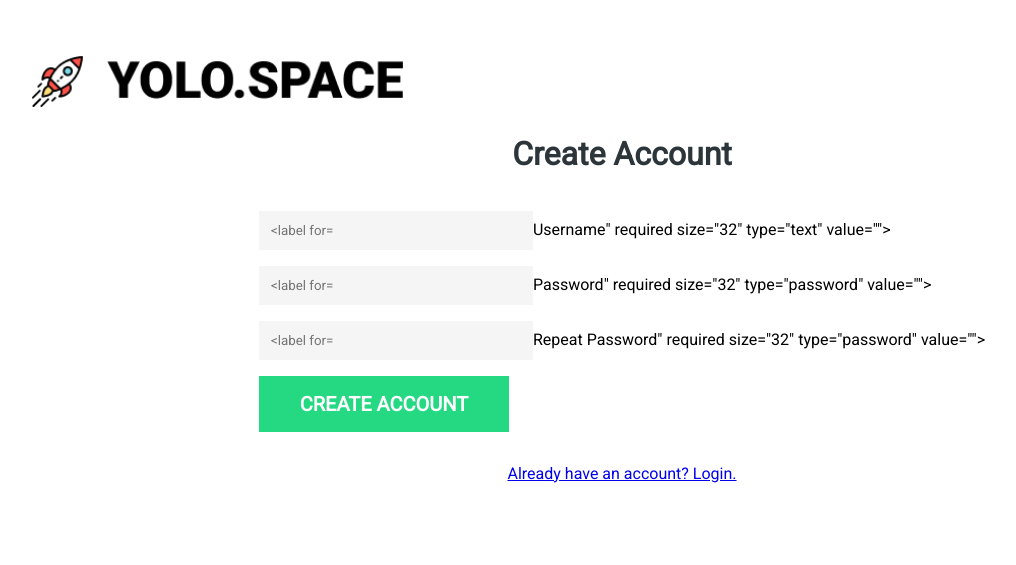
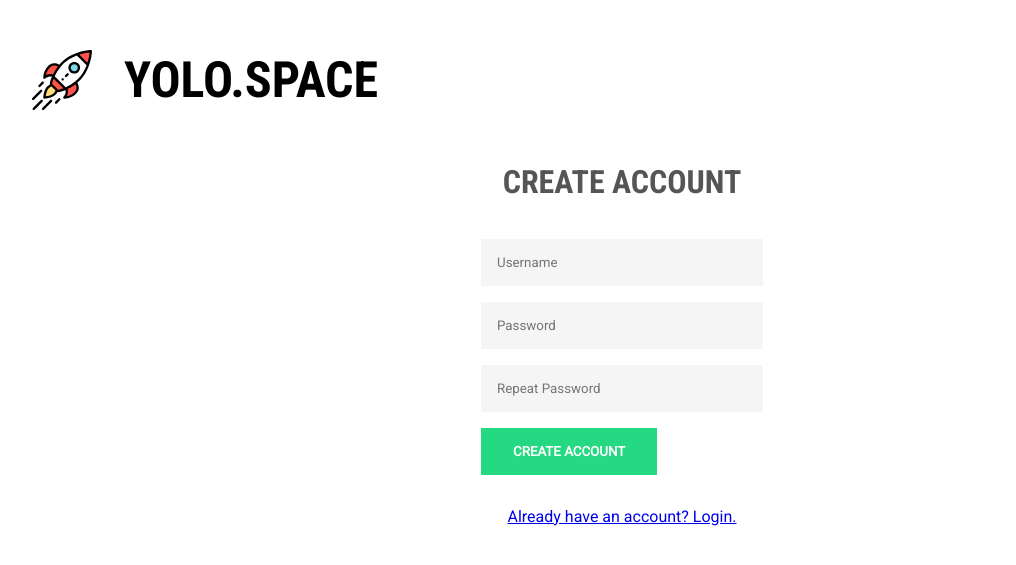
Before and after one commit to JudeMolloy/yolo-stock, a Flask app: page /create-account in a window 1280 px wide. Shown: the top 565 px of the page, without its empty margins (18-1034 px from the left). Run offline with Flask 2, Linux system fonts and the light colour scheme; parts of the project's set-up code (start-up, migrations or seed data) failed here and were passed over.

Commit message:
more styles

```diff
--- a/app/static/style/style.css
+++ b/app/static/style/style.css
@@ -1,3 +1,6 @@
+@import url('https://fonts.googleapis.com/css2?family=Roboto&display=swap');
+@import url('https://fonts.googleapis.com/css2?family=Roboto+Condensed:wght@700&display=swap');
+
 * {
   font-family: "Roboto", sans-serif;
 }
@@ -5,7 +8,13 @@
 h1,
 h2,
 h3 {
-  color: #2c3539;
+	color: #2c3539;
+	font-family: "Roboto Condensed", sans-serif;
+}
+
+.text-head {
+	text-transform: uppercase;
+	color: #555;
 }
 
 
@@ -17,9 +26,11 @@
 input {
 	border: none;
 	outline: none;
-	padding: 12px;
+	padding: 16px;
 	background-color: #f5f5f5;
-	transition: 0.2s;
+}
+
+input[type="text"], input[type="password"] {
 	min-width: 250px;
 }
 
@@ -28,13 +39,35 @@
 }
 
 input[type="submit"] {
-	padding: 16px;
+	padding: 16px 32px;
 	background-color: #24D982;
 	color: #fff;
 	text-transform: uppercase;
 	cursor: pointer;
-	font-size: 20px;
 	font-weight: bold;
+}
+
+.error {
+	color: red;
+	margin: 8px 0;
+}
+
+.logo {
+	font-family: "Roboto Condensed", sans-serif;
+	font-size: 50px;
+	font-weight: 1000;
+	text-decoration: none;
+	color: black;
+	display: flex;
+	align-items: center;
+}
+
+.logo img {
+	margin-right: 32px;
+}
+
+.logo:hover {
+	color: #24D982;
 }
 
 #content {
@@ -42,4 +75,5 @@
 	flex-direction: column;
 	align-items: center;
 	justify-content: center;
+	margin-top: 32px;
 }
--- a/app/templates/base.html
+++ b/app/templates/base.html
@@ -5,17 +5,14 @@
     <title>YOLO</title>
     <link rel="preconnect" href="https://fonts.gstatic.com" />
     <link rel="stylesheet" href="{{ url_for('static', filename='style/style.css') }}" />
-    <link
-      href="https://fonts.googleapis.com/css2?family=Roboto&display=swap"
-      rel="stylesheet"
-    />
     <script src="https://cdnjs.cloudflare.com/ajax/libs/jquery/3.5.1/jquery.min.js"></script>
   </head>
   <body>
     <div class='header'>
-      <div class='logo'>
-        <img src="{{ url_for('static', filename='img/logo.png') }}" height="60" />
-      </div>
+      <a class='logo' href='/'>
+        <img src="{{ url_for('static', filename='img/logo.svg') }}" height="60" />
+        YOLO.SPACE
+      </a>
     </div>
     <div id="content">
       {% block content %} {% endblock %}
--- a/app/templates/create-account.html
+++ b/app/templates/create-account.html
@@ -1,23 +1,23 @@
 {% extends "base.html" %}
 
 {% block content %}
-    <h1>Create Account</h1>
+    <h1 class='text-head'>Create Account</h1>
     <form method="POST">
         {{ form.hidden_tag() }}
         <p>
-            {{ form.username(size=32, placeholder=form.username.label) }}<br>
+            {{ form.username(placeholder=form.username.label.text) }}<br>
             {% for error in form.username.errors %}
             <span style="color: red;">[{{ error }}]</span>
             {% endfor %}
         </p>
         <p>
-            {{ form.password(size=32, placeholder=form.password.label) }}<br>
+            {{ form.password(placeholder=form.password.label.text) }}<br>
             {% for error in form.password.errors %}
             <span style="color: red;">[{{ error }}]</span>
             {% endfor %}
         </p>
         <p>
-            {{ form.password2(size=32, placeholder=form.password2.label) }}<br>
+            {{ form.password2(placeholder=form.password2.label.text) }}<br>
             {% for error in form.password2.errors %}
             <span style="color: red;">[{{ error }}]</span>
             {% endfor %}
--- a/app/templates/login.html
+++ b/app/templates/login.html
@@ -1,17 +1,17 @@
 {% extends "base.html" %}
 
 {% block content %}
-    <h1>Sign In</h1>
+    <h1 class='text-head'>Login</h1>
     <form action="" method="post" novalidate>
         {{ form.hidden_tag() }}
         <p>
-            {{ form.username(size=32, placeholder=form.username.label) }}<br>
+            {{ form.username(placeholder=form.username.label.text) }}<br>
             {% for error in form.username.errors %}
             <span style="color: red;">[{{ error }}]</span>
             {% endfor %}
         </p>
         <p>
-            {{ form.password(size=32, placeholder=form.password.label) }}<br>
+            {{ form.password(placeholder=form.password.label.text) }}<br>
             {% for error in form.password.errors %}
             <span style="color: red;">[{{ error }}]</span>
             {% endfor %}
```
Also changed, not shown: app/static/img/logo.svg (added).
